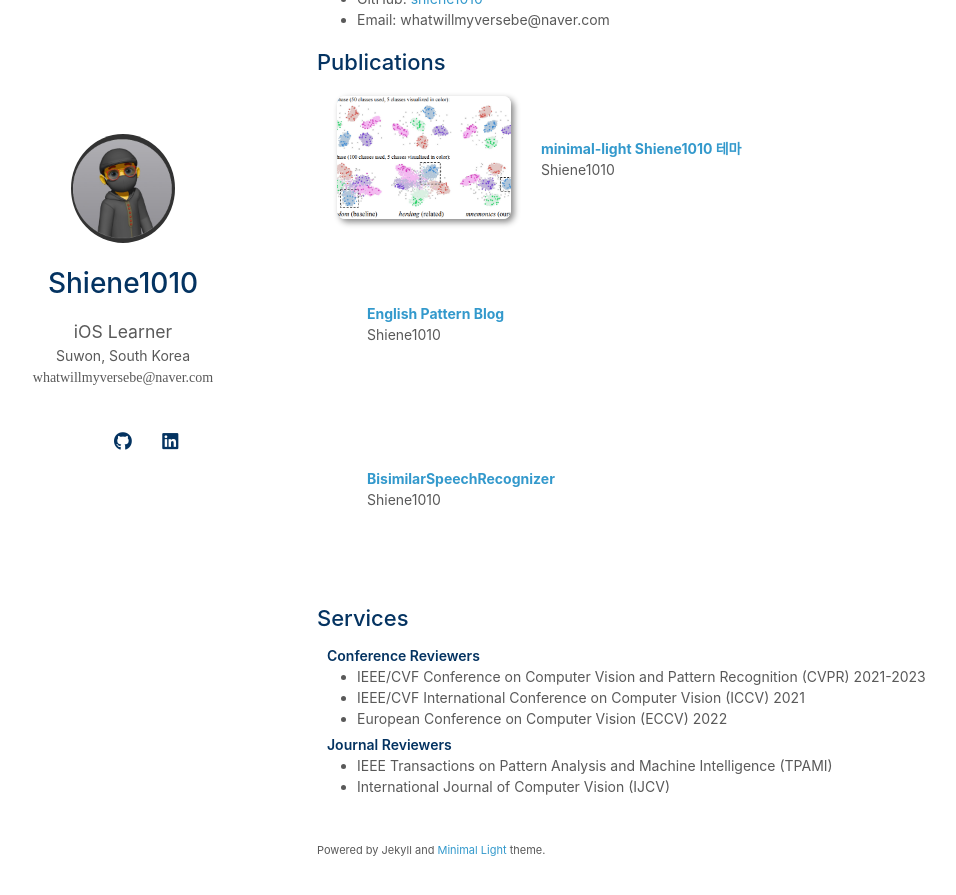
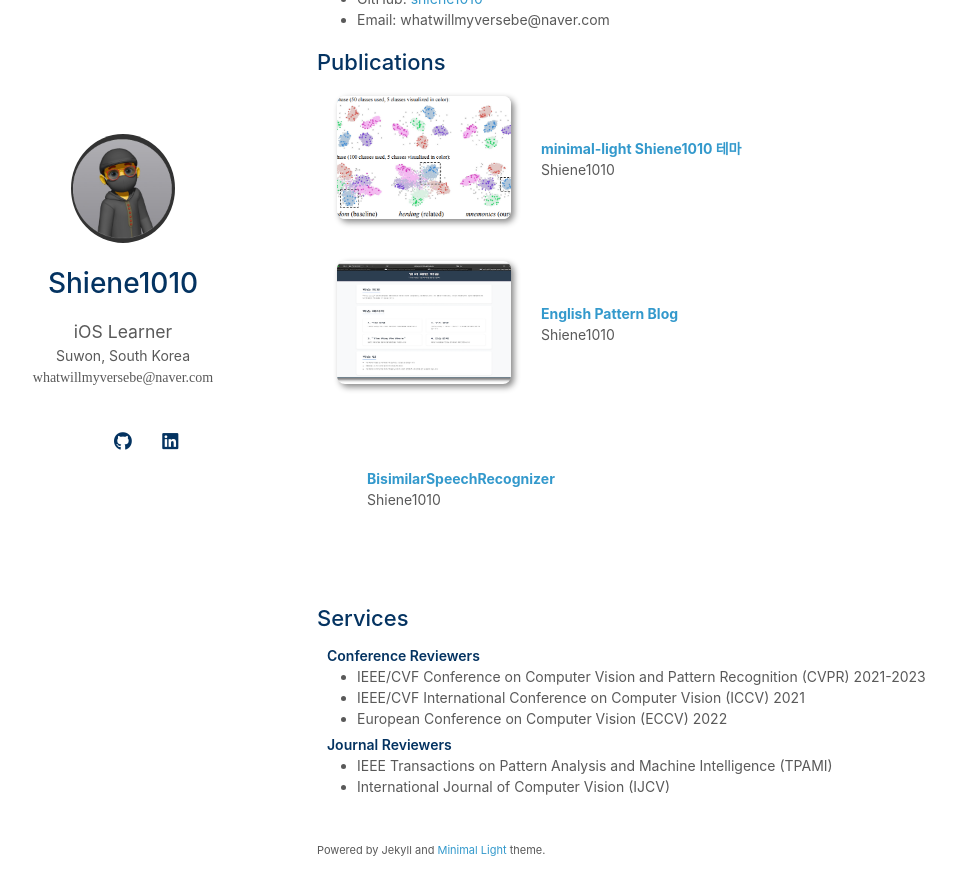
Before and after one commit to Shiene1010/minimal-light, a Jekyll site: the page built from index.md, in a window 1280 px wide and 900 px high, scrolled down 787 px. Shown: the top 895 px of the window, without its empty margins (153-1109 px from the left). Built offline with Jekyll 4.4.1, drawn with Linux system fonts in a browser that asks for light colours; a style sheet for code colours, icons or effects is not loaded; our own code applies the rules of GitHub Pages for plain Markdown files.

```diff
--- a/_data/publications.yml
+++ b/_data/publications.yml
@@ -17,7 +17,7 @@ main:
     links:
       - name: "Live Demo"
         url: "https://shiene1010.github.io/EnglishPatternBlog"
-        image: "./assets/img/EnglishPatternBlog.png"  # 스크린샷
+    image: "./assets/img/englishPatternBlog.png"  # 스크린샷
 
   - title: "BisimilarSpeechRecognizer"
     authors: "Shiene1010"
```
Also changed, not shown: assets/img/englishPatternblog.png (added), assets/img/englishPatternsblog.png (deleted).
